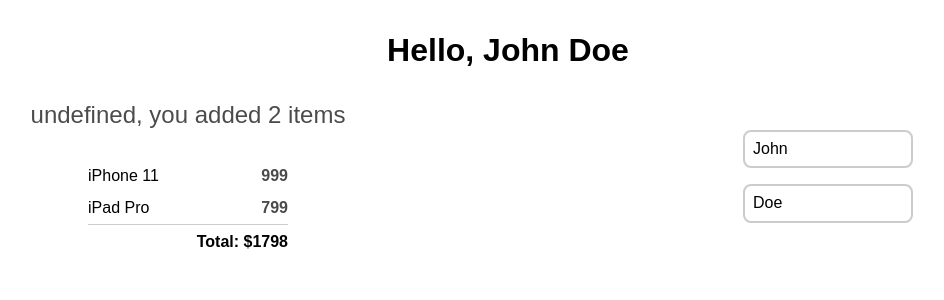
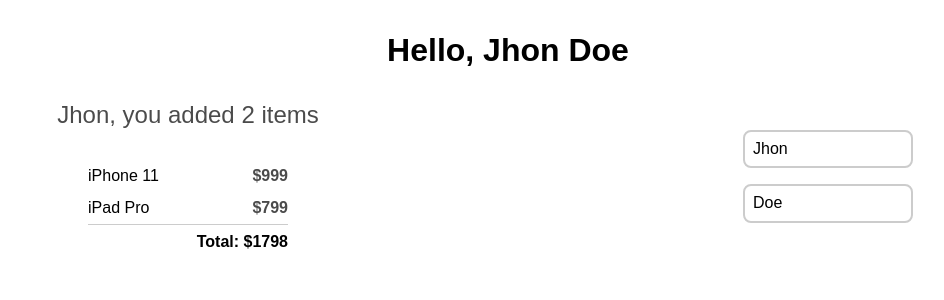
Before and after one commit to FastikDev/React, a React app in the folder lesson-10/task-2/: page / in a window 1280 px wide. Shown: the top 300 px of the page, without its empty margins (132-1076 px from the left). Built offline with nearby package versions, Linux system fonts and the light colour scheme.

Commit message:
last fix

```diff
--- a/lesson-10/task-2/src/App.jsx
+++ b/lesson-10/task-2/src/App.jsx
@@ -1,36 +1,37 @@
 import React, { Component } from "react";
-import ShoppingCart from "./ShoppingCart";
-import Profile from "./Profile";
+import ShoppingCart from './ShoppingCart';
+import Profile from './Profile';
 
 class App extends Component {
     state = {
         userData: {
-            firstName: "John",
-            lastName: "Doe"
+            firstName: 'Jhon',
+            lastName: 'Doe'
         }
     };
 
     handleChange = event => {
         const { name, value } = event.target;
+
         this.setState({
             userData: {
                 ...this.state.userData,
                 [name]: value
             }
         });
-    };
+    }
 
-    render() {
-        const { firstName, lastName } = this.state.userData;
-
+    render () {
+        const { userData } = this.state;
         return (
             <div className="page">
-                <h1 className="title">
-                    {`Hello, ${firstName} ${lastName}`}
-                </h1>
+                <h1 className="title">{`Hello, ${userData.firstName} ${userData.lastName}`}</h1>
                 <main className="content">
-                    <ShoppingCart userName={this.state.userData} />
-                    <Profile userData={this.state.userData} handleChange={this.handleChange} />
+                    <ShoppingCart
+                        userData={userData}/>
+                    <Profile
+                        userData={userData}
+                        handleChange={this.handleChange}/>
                 </main>
             </div>
         );
--- a/lesson-10/task-2/src/ProductList.jsx
+++ b/lesson-10/task-2/src/ProductList.jsx
@@ -1,7 +1,8 @@
 import React, { Component } from "react";
 
 class ProductList extends Component {
-    render() {
+
+    render () {
         const total = this.props.cartItems.reduce((acc, item) => acc + item.price, 0);
 
         return (
@@ -10,11 +11,11 @@
                     {this.props.cartItems.map(({ id, name, price }) => (
                         <li key={id} className="products__list-item">
                             <span className="products__item-name">{name}</span>
-                            <span className="products__item-price">{price}</span>
+                            <span className="products__item-price">{`$${price}`}</span>
                         </li>
                     ))}
                 </ul>
-                <div className="products__total">Total: ${total}</div>
+                <div className="products__total">{`Total: $${total}`}</div>
             </div>
         );
     }
--- a/lesson-10/task-2/src/Profile.jsx
+++ b/lesson-10/task-2/src/Profile.jsx
@@ -1,13 +1,12 @@
 import React from "react";
-import UserForm from "./UserForm";
+import UserForm from './UserForm';
 
 const Profile = ({ userData, handleChange }) => {
     return (
         <div className="column">
-            <UserForm userData={userData} handleChange={handleChange} />
+            <UserForm userData={userData} handleChange={handleChange}/>
         </div>
     );
 };
 
-
 export default Profile;
--- a/lesson-10/task-2/src/ShoppingCart.jsx
+++ b/lesson-10/task-2/src/ShoppingCart.jsx
@@ -1,31 +1,29 @@
 import React, { Component } from "react";
-import ProductList from "./ProductList";
-import CartTitle from "./CartTitle";
+import ProductList from './ProductList';
+import CartTitle from './CartTitle';
 
 class ShoppingCart extends Component {
     state = {
         cartItems: [
             {
-                id: "1",
-                name: "iPhone 11",
+                id: '1',
+                name: 'iPhone 11',
                 price: 999,
             },
             {
-                id: "2",
-                name: "iPad Pro",
+                id: '2',
+                name: 'iPad Pro',
                 price: 799,
             },
         ],
     };
 
-    render() {
-        const { userName } = this.props.userName;
+    render () {
         const count = this.state.cartItems.length;
-
         return (
             <div className="column">
-                <CartTitle userName={userName} count={count} />
-                <ProductList cartItems={this.state.cartItems} />
+                <CartTitle userName={this.props.userData.firstName} count={count} />
+                <ProductList cartItems={this.state.cartItems}/>
             </div>
         );
     }
--- a/lesson-10/task-2/src/UserForm.jsx
+++ b/lesson-10/task-2/src/UserForm.jsx
@@ -1,7 +1,8 @@
 import React from "react";
 
 const UserForm = ({ userData, handleChange }) => {
-    return (
+
+   return (
         <form className="user-form">
             <input
                 type="text"
@@ -19,6 +20,6 @@
             />
         </form>
     );
-};
+}
 
 export default UserForm;
```
Also changed, not shown: lesson-10/task-2/review_build/bundle.js.
